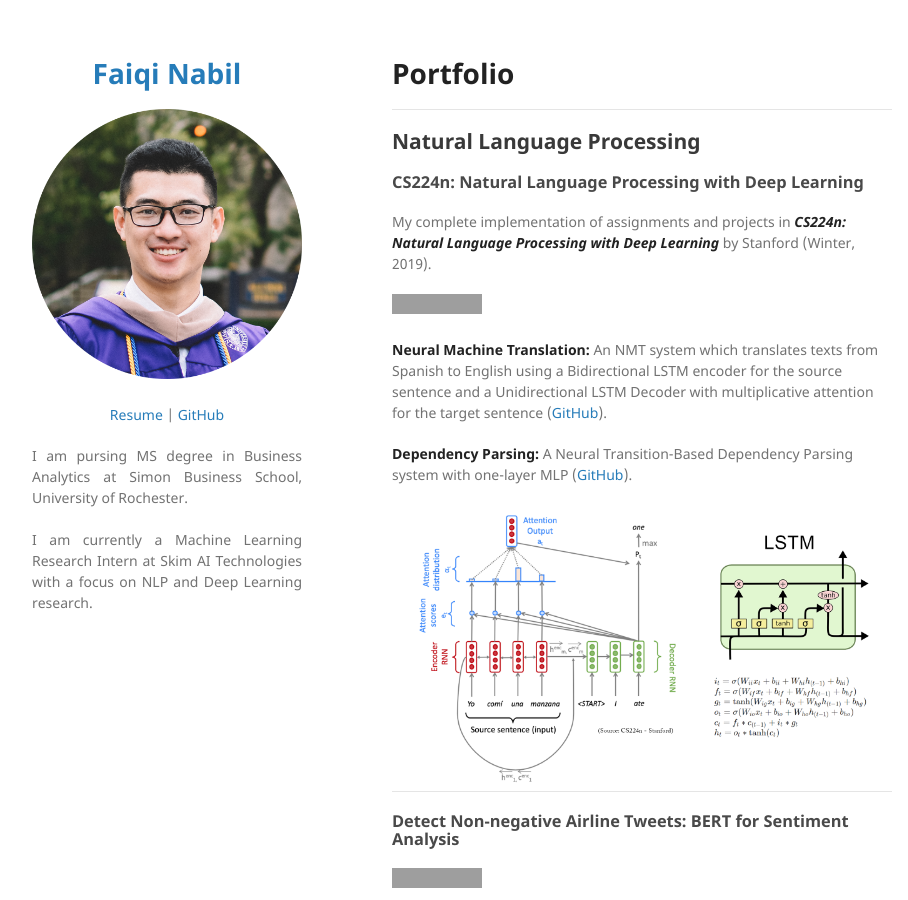
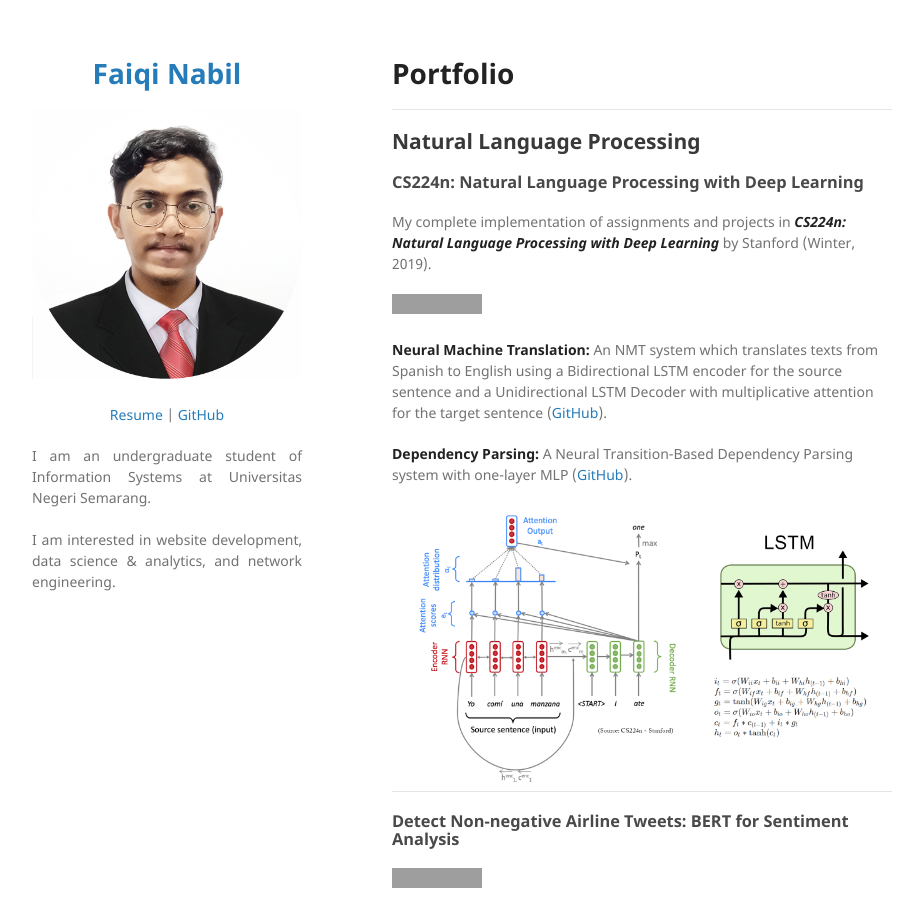
Before and after one commit to Faiqeh/DA_Portofolio, a Jekyll site: the page built from index.md, in a window 1280 px wide and 900 px high. Shown: the whole window, without its empty margins (178-1086 px from the left). Built offline with Jekyll 4.4.1, drawn with Linux system fonts in a browser that asks for light colours; our own code applies the rules of GitHub Pages for plain Markdown files; grey boxes are pictures that could not be loaded.

Commit message:
Update _config.yml

```diff
--- a/_config.yml
+++ b/_config.yml
@@ -1,6 +1,6 @@
 title: <p align="center"> Faiqi Nabil </p>
 
-logo: "/images/picture.png?raw=true"
+logo: "/images/Pas-Red Circle Square (Jas Edit).png?raw=true"
 
 description:
   <p align="center">
@@ -10,9 +10,9 @@ description:
   </p>
 
   <p align="justify">
-  I am pursing MS degree in Business Analytics at Simon Business School, University of Rochester.
+  I am an undergraduate student of Information Systems at Universitas Negeri Semarang.
   <br><br>
-  I am currently a Machine Learning Research Intern at Skim AI Technologies with a focus on NLP and Deep Learning research.
+  I am interested in website development, data science & analytics, and network engineering.
   <br><br>
   </p>
 
```
